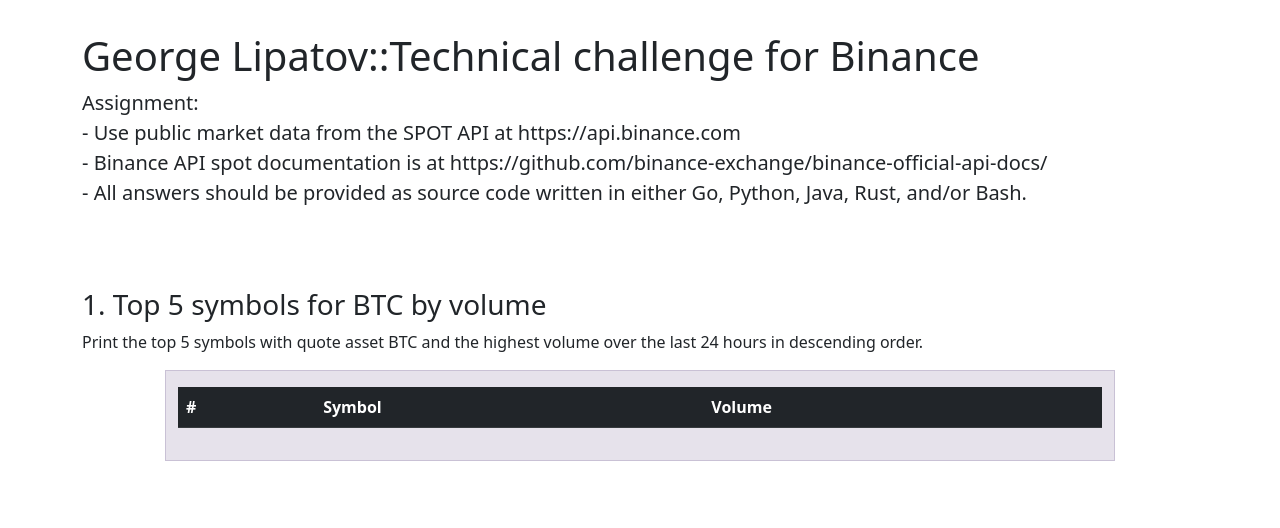
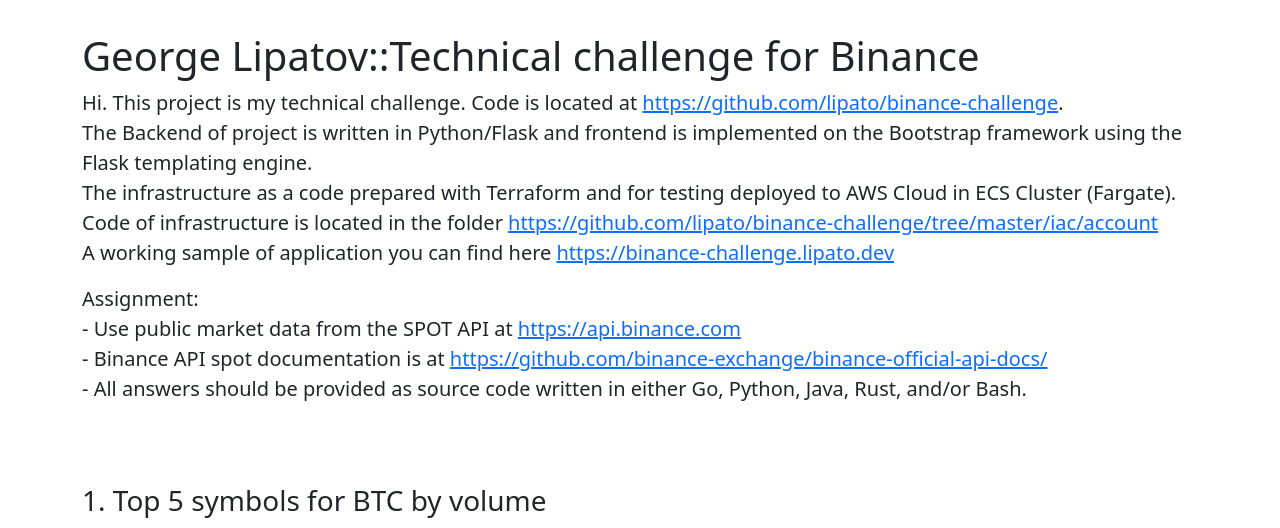
Before and after one commit to lipato/binance-challenge, a Flask app: page / in a window 1280 px wide. Shown: the top 528 px of the page. Run offline with Flask 2, Linux system fonts and the light colour scheme; data that the repository does not hold is empty; some libraries are stand-ins or nearby versions.

Commit message:
fix home.html

```diff
--- a/app/templates/home.html
+++ b/app/templates/home.html
@@ -15,9 +15,16 @@
   <body>
     <div class="container">
       <h1>George Lipatov::Technical challenge for Binance</h1>
+        <p class="lead">
+            Hi. This project is my technical challenge. Code is located at <a href="https://github.com/lipato/binance-challenge">https://github.com/lipato/binance-challenge</a>.<br>
+            The Backend of project is written in Python/Flask and frontend is implemented on the Bootstrap framework using the Flask templating engine.<br>
+            The infrastructure as a code prepared with Terraform and for testing deployed to AWS Cloud in ECS Cluster (Fargate).<br>
+            Code of infrastructure is located in the folder <a href="https://github.com/lipato/binance-challenge/tree/master/iac/account">https://github.com/lipato/binance-challenge/tree/master/iac/account</a><br>
+            A working sample of application you can find here <a href="https://binance-challenge.lipato.dev">https://binance-challenge.lipato.dev</a><br>
+       </p>
        <p class="lead">Assignment:<br>
-        - Use public market data from the SPOT API at https://api.binance.com<br>
-        - Binance API spot documentation is at https://github.com/binance-exchange/binance-official-api-docs/<br>
+           - Use public market data from the SPOT API at <a href="https://api.binance.com">https://api.binance.com</a><br>
+           - Binance API spot documentation is at <a href="https://github.com/binance-exchange/binance-official-api-docs/">https://github.com/binance-exchange/binance-official-api-docs/</a><br>
         - All answers should be provided as source code written in either Go, Python, Java, Rust, and/or Bash.
        </p>
 
```
